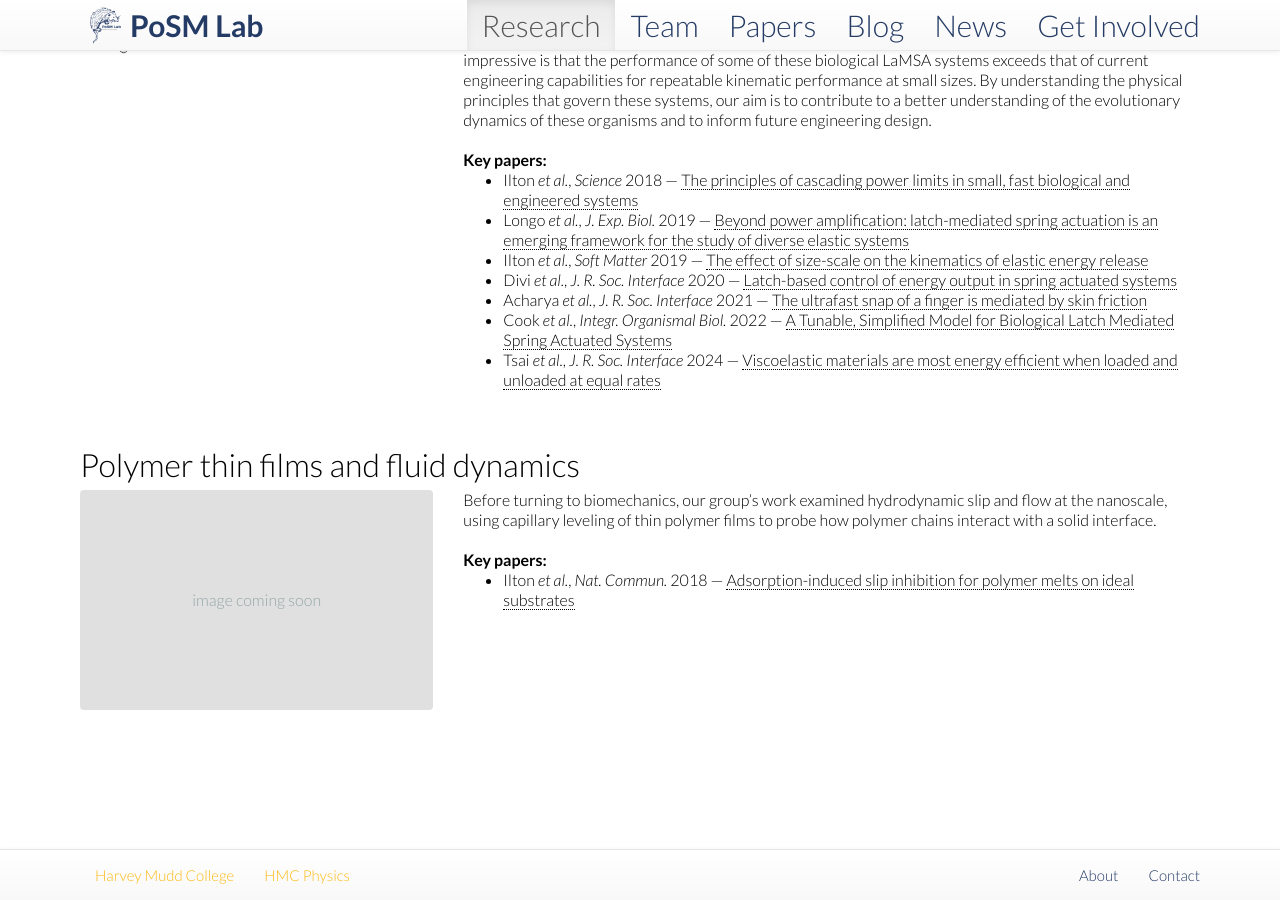
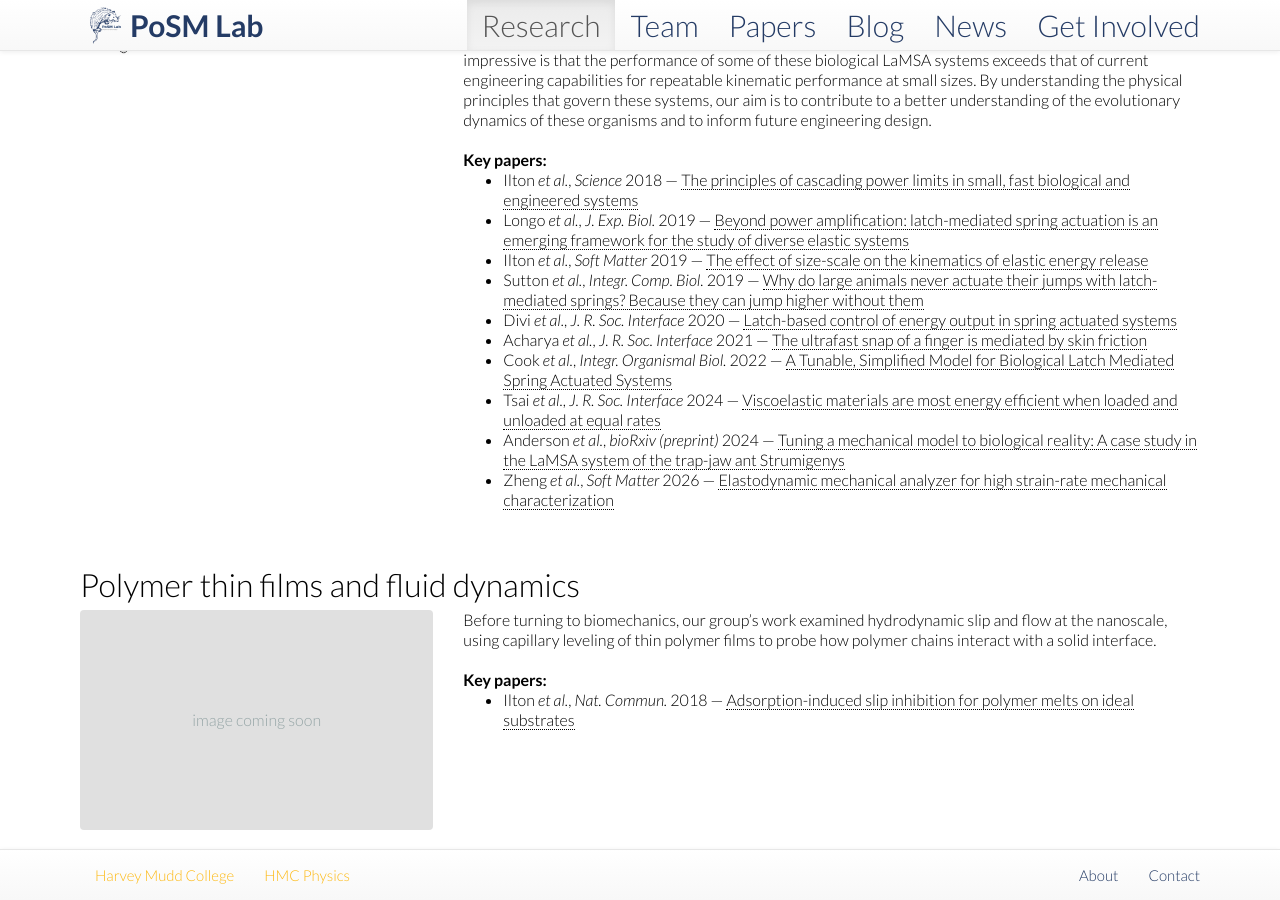
Before and after one commit to posmlab/posmlab.org, a Jekyll site: the page built from projects/index.md, in a window 1280 px wide and 900 px high, scrolled down 578 px. Built offline with Jekyll 4.4.1, drawn with Linux system fonts in a browser that asks for light colours; nearby versions of some CDN libraries.

Commit message:
Add remaining paper PDFs/images and fold new papers into Research page
- Added the two PDFs you sent directly: cascading-power-limits (Ilton
  et al. Science 2018) and large-animals-latch-springs (Sutton et al.
  2019, ICB) — both now hosted locally like the rest
- Corrected large-animals-latch-springs' DOI: the actual PDF header
  reads icz145, not icz149 as I'd sourced from a web search earlier —
  trusting the primary source over that
- Replaced its paraphrased abstract with the paper's actual verbatim
  Synopsis text, and added its Fig. 2 as the paper image (rendered
  and cropped from the PDF page you referenced)
- Rendered the Zheng et al. abstract figure you sent (via pdftoppm)
  and set it as that paper's image
- Added the new LaMSA papers (large-animals-latch-springs,
  strumigenys-lamsa, elastodynamic-mechanical-analyzer) and the thin
  film paper (polymer-film-entanglements) to the Research page's
  curated sections; left the two Clarke bottlebrush papers out per
  instructions since they don't fit either section

Co-Authored-By: Claude Sonnet 5 <noreply@anthropic.com>

```diff
--- a/projects/index.md
+++ b/projects/index.md
@@ -27,6 +27,11 @@ sections:
         year: 2019
         url: "/papers/paper/size-scale-elastic-energy-release"
         title: "The effect of size-scale on the kinematics of elastic energy release"
+      - authors: "Sutton _et al._"
+        journal: "Integr. Comp. Biol."
+        year: 2019
+        url: "/papers/paper/large-animals-latch-springs"
+        title: "Why do large animals never actuate their jumps with latch-mediated springs? Because they can jump higher without them"
       - authors: "Divi _et al._"
         journal: "J. R. Soc. Interface"
         year: 2020
@@ -47,6 +52,16 @@ sections:
         year: 2024
         url: "/papers/paper/viscoelastic-materials"
         title: "Viscoelastic materials are most energy efficient when loaded and unloaded at equal rates"
+      - authors: "Anderson _et al._"
+        journal: "bioRxiv (preprint)"
+        year: 2024
+        url: "/papers/paper/strumigenys-lamsa"
+        title: "Tuning a mechanical model to biological reality: A case study in the LaMSA system of the trap-jaw ant Strumigenys"
+      - authors: "Zheng _et al._"
+        journal: "Soft Matter"
+        year: 2026
+        url: "/papers/paper/elastodynamic-mechanical-analyzer"
+        title: "Elastodynamic mechanical analyzer for high strain-rate mechanical characterization"
 
   - id: thin-films
     title: "Polymer thin films and fluid dynamics"
```
Also changed, not shown: papers/_posts/2018-08-09-cascading-power-limits.md (+1 -1 lines), papers/_posts/2019-09-26-large-animals-latch-springs.md (+5 -5 lines), papers/_posts/2026-07-28-elastodynamic-mechanical-analyzer.md (+1 -1 lines), assets/images/papers/elastodynamic-mechanical-analyzer.png (added), assets/images/papers/large-animals-latch-springs.png (added), 2 other files.
